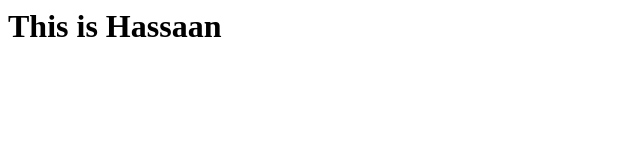
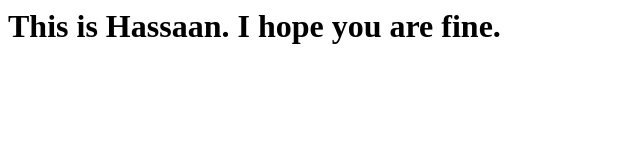
Before and after one commit to hassaanakhana/mynewrepository, a plain HTML site: page INDEX.html in a window 1280 px wide. Shown: the whole page, without its empty margins (0-640 px from the left). Drawn offline with Linux system fonts and the light colour scheme.

Commit message:
3rd commit

```diff
--- a/INDEX.html
+++ b/INDEX.html
@@ -1 +1 @@
-<h1>This is Hassaan</>
+<h1>This is Hassaan. I hope you are fine.</>
```
